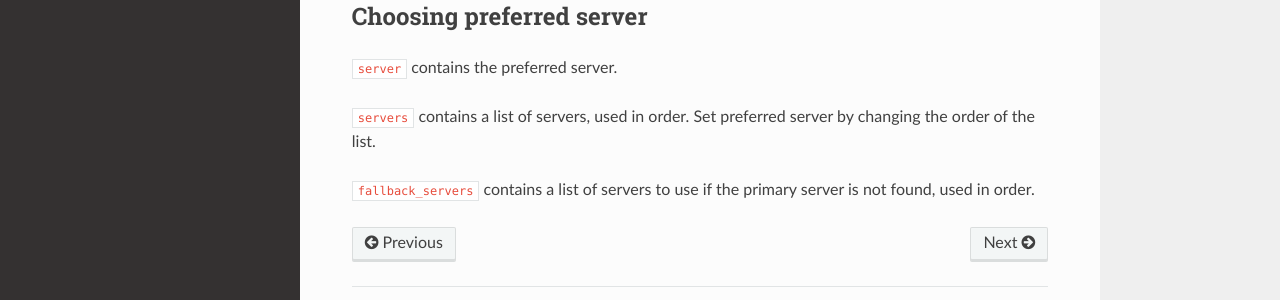
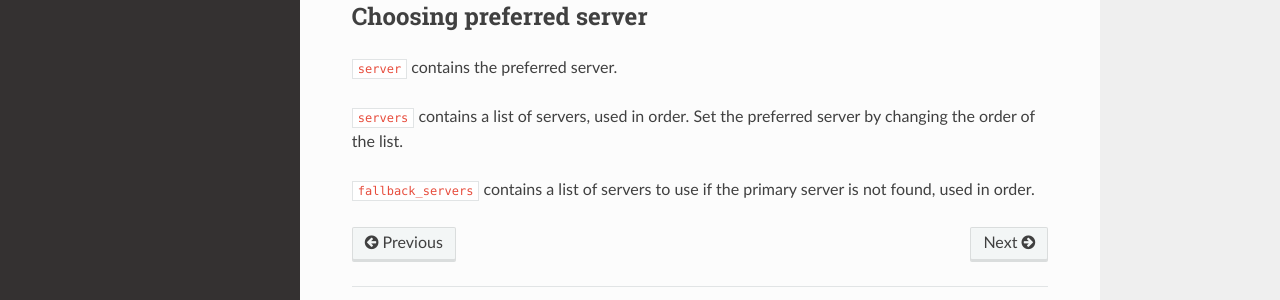
Before and after one commit to anime-dl/anime-downloader, a Sphinx documentation site: the page built from docs/usage/config.rst, in a window 1280 px wide and 900 px high, scrolled down 2312 px. Shown: the part 508-808 px from the top of the window. Built offline with Sphinx 7.4.7 and the Read the Docs theme 2.0.0, drawn with Linux system fonts in a browser that asks for light colours; some of the changed text lies outside the part shown.

Commit message:
Update config.rst

```diff
--- a/docs/usage/config.rst
+++ b/docs/usage/config.rst
@@ -9,9 +9,9 @@
 
 -  ``C:\Users\[Username]\AppData\Roaming\anime downloader`` on Windows
 
-- ``~/Library/Application Support/anime downloader`` on macos
+- ``~/Library/Application Support/anime downloader`` on MacOS
 
-You can override the settings in the ``config.json``, with command line
+You can override the settings in the ``config.json`` with the following command line
 arguments.
 
 The default config file is given below.
@@ -153,6 +153,6 @@
 ########
 ``server`` contains the preferred server.
 
-``servers`` contains a list of servers, used in order. Set preferred server by changing the order of the list.
+``servers`` contains a list of servers, used in order. Set the preferred server by changing the order of the list.
 
 ``fallback_servers`` contains a list of servers to use if the primary server is not found, used in order.
```
